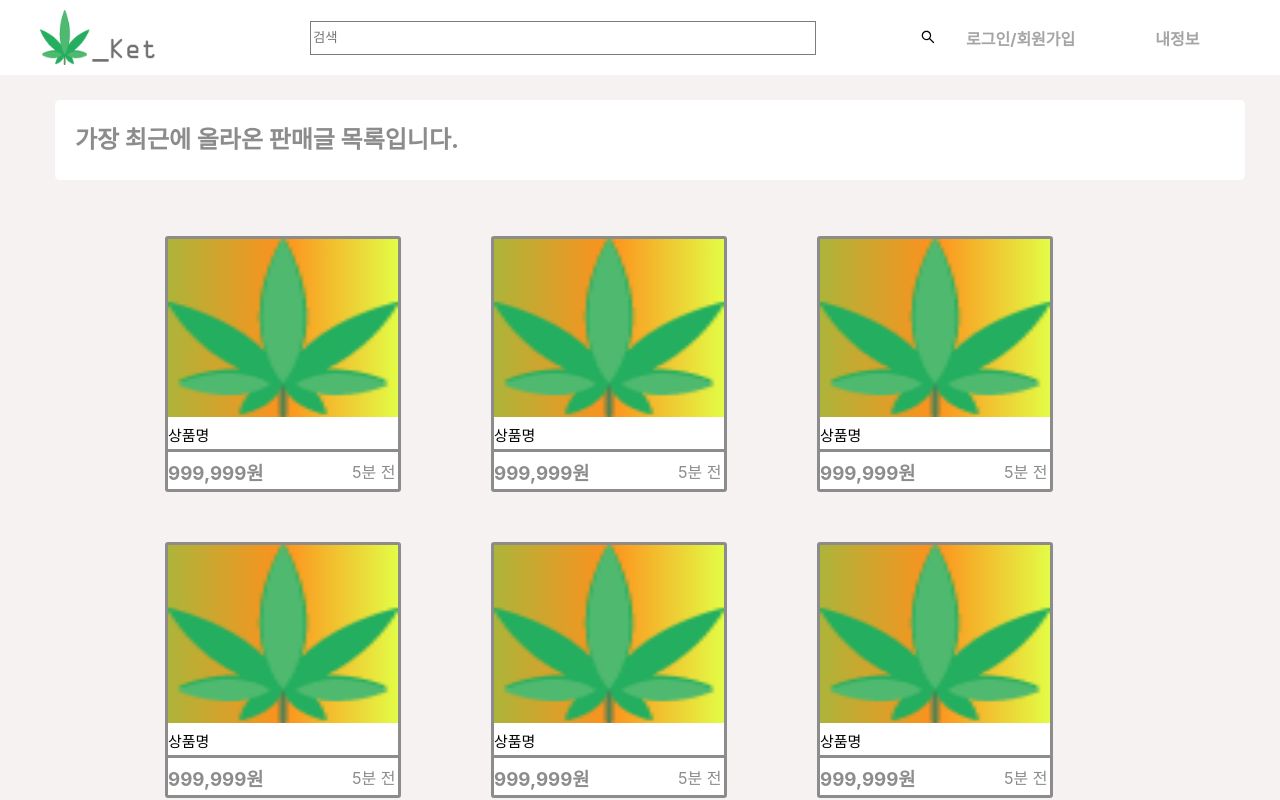
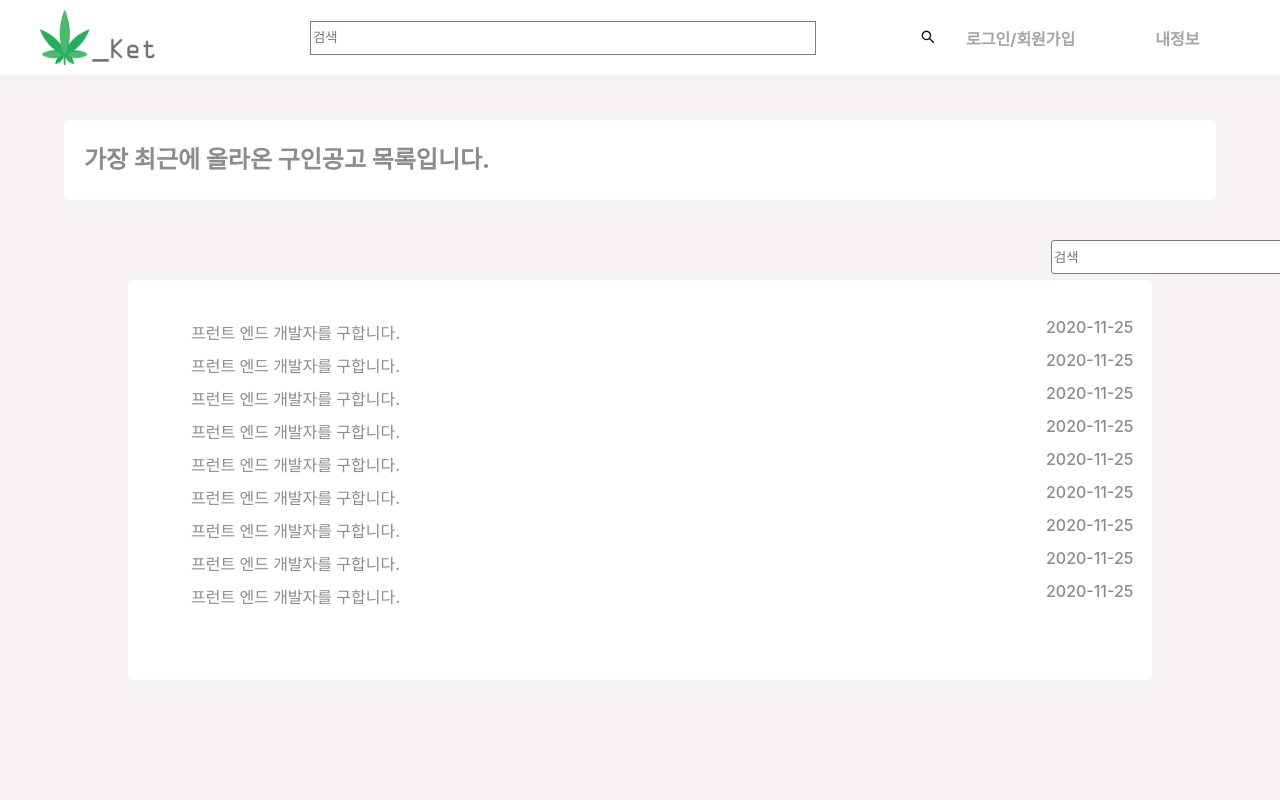
Before and after one commit to DSM-2-1-javaproject-dsmarket/DSMarket-Front-End, a React (Create React App) app in the folder dsmarket/: page / in a window 1280 px wide. Built offline with nearby package versions, Linux system fonts and the light colour scheme.

Commit message:
상품페이지/게시판 스타일링

```diff
--- a/dsmarket/src/App.js
+++ b/dsmarket/src/App.js
@@ -1,11 +1,12 @@
 import React from 'react';
 import './App.css';
-import Product from '../src/components/ProductPage/Product';
+import PostList from './components/PostListPage/PostList';
+import Product from './components/PostListPage/Product';
 
 function App() {
   return (
     <>
-      <Product />
+      <PostList />
     </>
   );
 }
--- /dev/null
+++ b/dsmarket/src/components/PostListPage/PostList.js
@@ -0,0 +1,148 @@
+import React from 'react';
+import styled from 'styled-components';
+import Header from '../Global/Header';
+import { AiOutlineSearch } from "react-icons/ai";
+
+const PostListBlock = styled.div`
+position: absolute;
+left: 0;
+top: 0;
+bottom: 0;
+right: 0;
+background: #F6F2F2;
+/* flex로 내부 내용 중앙 정렬 */
+display: flex;
+flex-direction: column;
+justify-content: center;
+align-items: center;
+overflow: auto;
+`;
+
+const PostText = styled.div`
+position: absolute;
+width: 90%;
+height: 10%;
+background-color: white;
+top: 120px;
+border-radius: 5px;
+
+h2 {
+    position: absolute;
+    left: 20px;
+    color: #8C8C8C;
+}
+
+`;
+
+const List = styled.div`
+position: absolute;
+width: 80%;
+height: 50%;
+background-color: white;
+top: 280px;
+border-radius: 5px;
+
+table {
+    position: absolute;
+    width: 90%;
+    left: 60px;
+    top: 30px;
+    color: #8C8C8C;
+    font-weight: 550;
+}
+
+table th {
+    position: relative;
+    right: 200px;
+}
+
+`;
+
+const StyledInput = styled.input`
+    position: absolute;
+    width: 300px;
+    height: 30px;
+    border: 1px solid #7E7B7B;
+    left: 923px;
+    top: -40px;
+    outline: none;
+    border-radius: 3px;
+`;
+
+const PostList = () => {
+
+    return (
+        <PostListBlock>
+            <Header />
+            <PostText>
+                <h2>가장 최근에 올라온 구인공고 목록입니다.</h2>
+            </PostText>
+            <List>
+                <span>
+                    <AiOutlineSearch className="icon" style={{ cursor: 'pointer', position: 'absolute', top: '-30px', left: '1200px', bottom: '30px', zIndex: '1' }} />
+                    <StyledInput placeholder="검색"></StyledInput>
+                </span>
+                <table>
+                    <thead>
+                        <tr>
+                            <th ></th>
+                            <th></th>
+                        </tr>
+                    </thead>
+                    <ListItem />
+                </table>
+            </List>
+        </PostListBlock>
+    );
+
+}
+
+const ListItem = () => {
+
+    return (
+        <>
+            <tbody>
+                <tr>
+                    <td style={{ position: 'relative' }}>프런트 엔드 개발자를 구합니다.</td>
+                    <td style={{ position: 'relative', left: '210px', paddingBottom: '10px' }}>2020-11-25</td>
+                </tr>
+                <tr>
+                    <td style={{ position: 'relative' }}>프런트 엔드 개발자를 구합니다.</td>
+                    <td style={{ position: 'relative', left: '210px', paddingBottom: '10px' }}>2020-11-25</td>
+                </tr>
+                <tr>
+                    <td style={{ position: 'relative' }}>프런트 엔드 개발자를 구합니다.</td>
+                    <td style={{ position: 'relative', left: '210px', paddingBottom: '10px' }}>2020-11-25</td>
+                </tr>
+                <tr>
+                    <td style={{ position: 'relative' }}>프런트 엔드 개발자를 구합니다.</td>
+                    <td style={{ position: 'relative', left: '210px', paddingBottom: '10px' }}>2020-11-25</td>
+                </tr>
+                <tr>
+                    <td style={{ position: 'relative' }}>프런트 엔드 개발자를 구합니다.</td>
+                    <td style={{ position: 'relative', left: '210px', paddingBottom: '10px' }}>2020-11-25</td>
+                </tr>
+                <tr>
+                    <td style={{ position: 'relative' }}>프런트 엔드 개발자를 구합니다.</td>
+                    <td style={{ position: 'relative', left: '210px', paddingBottom: '10px' }}>2020-11-25</td>
+                </tr>
+                <tr>
+                    <td style={{ position: 'relative' }}>프런트 엔드 개발자를 구합니다.</td>
+                    <td style={{ position: 'relative', left: '210px', paddingBottom: '10px' }}>2020-11-25</td>
+                </tr>
+                <tr>
+                    <td style={{ position: 'relative' }}>프런트 엔드 개발자를 구합니다.</td>
+                    <td style={{ position: 'relative', left: '210px', paddingBottom: '10px' }}>2020-11-25</td>
+                </tr>
+                <tr>
+                    <td style={{ position: 'relative' }}>프런트 엔드 개발자를 구합니다.</td>
+                    <td style={{ position: 'relative', left: '210px', paddingBottom: '10px' }}>2020-11-25</td>
+                </tr>
+
+
+            </tbody>
+        </>
+    );
+}
+
+export default PostList;
```
Also changed, not shown: dsmarket/src/components/PostList/index.js (deleted), dsmarket/src/components/PostListPage/Product.js (renamed from dsmarket/src/components/ProductPage/Product.js).
